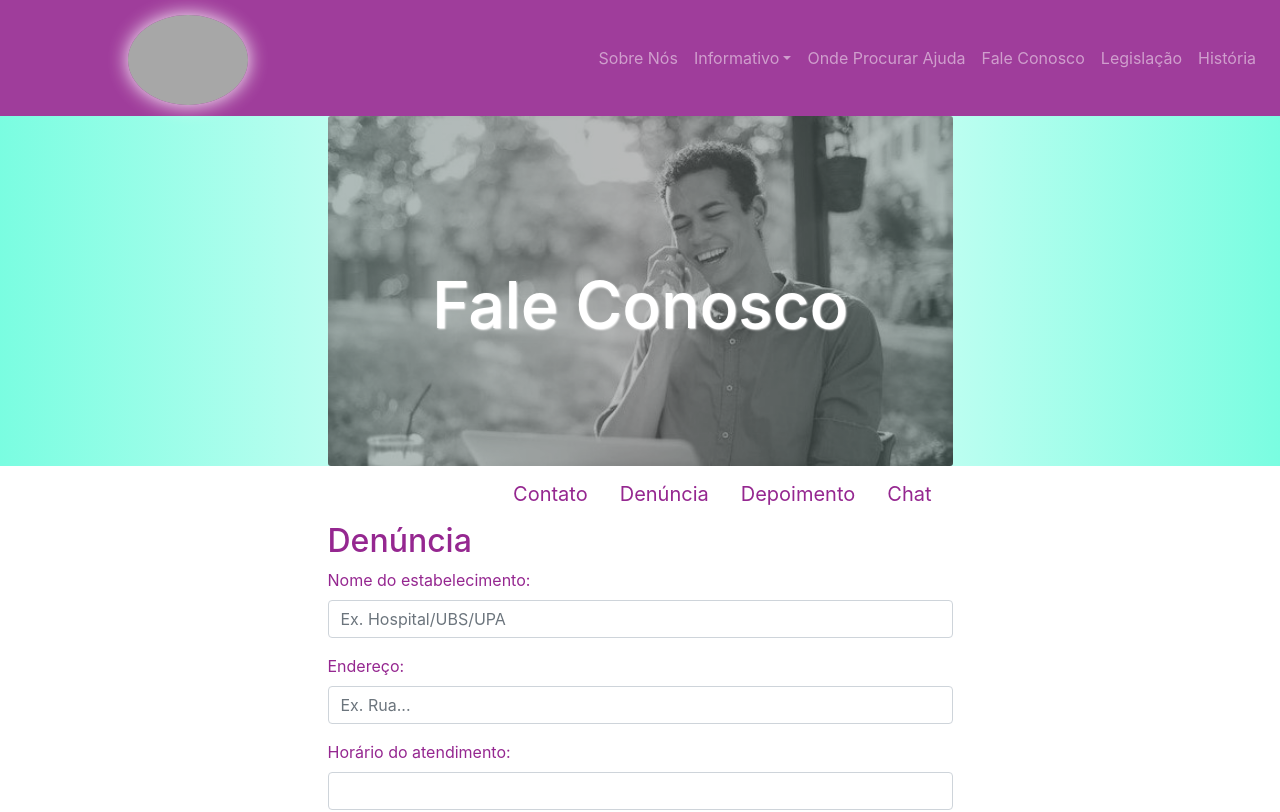
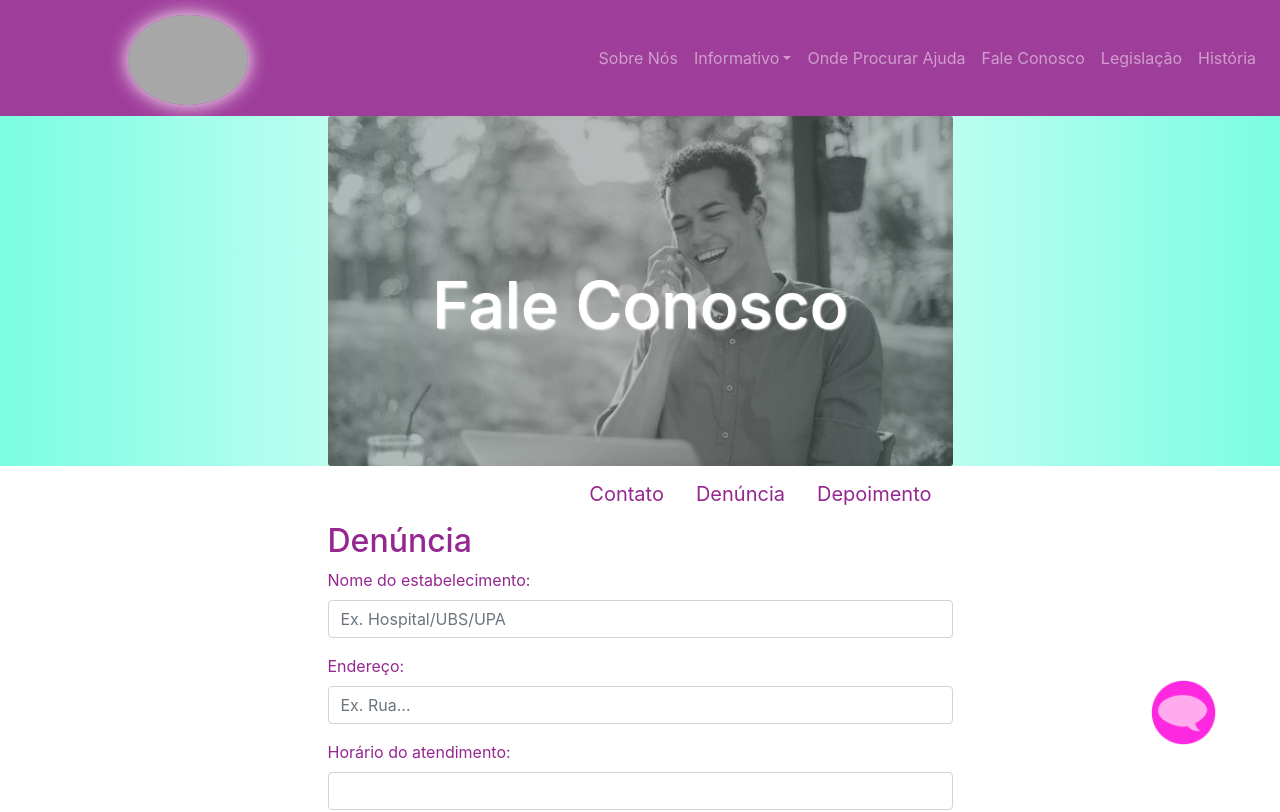
Before and after one commit to Bruno4745/ProjetoSquad05, a React (Create React App) app: page /faleConosco in a window 1280 px wide. Shown: the top 812 px of the page. Built offline with nearby package versions, Linux system fonts and the light colour scheme; no server answers; grey boxes are pictures that could not be loaded.

Commit message:
Atualizando o chat

```diff
--- a/src/App.js
+++ b/src/App.js
@@ -1,6 +1,7 @@
 import Menu from "./Components/Menu";
 import Footer from "./Components/Footer";
 import Routes from "./Routes";
+import Chat from "./Components/Chat";
 import { BrowserRouter } from "react-router-dom";
 
 import "./App.css";
@@ -11,6 +12,7 @@ function App() {
       <Menu />
       <main>
         <Routes />
+        <Chat />
       </main>
       <Footer />
     </BrowserRouter>
--- /dev/null
+++ b/src/Components/Chat/index.jsx
@@ -0,0 +1,18 @@
+import React from 'react';
+import chat from './chat-rosaTT.png';
+import "./style.css";
+
+function Chat() {
+
+  const abrir = () => {
+    window.open('https://chat-recomecar.herokuapp.com/','chat','resizable,height=460,width=570');
+  }
+
+    return (
+        <a href="#" onClick={abrir} >
+          <img className="icone-chat" src={chat} alt="Chat"/>
+        </a>
+    )
+}
+
+export default Chat
--- /dev/null
+++ b/src/Components/Chat/style.css
@@ -0,0 +1,8 @@
+.icone-chat {
+    width: 65px;
+    height: 65px;
+    z-index: 199;
+    position: fixed;
+    top: 85vh;
+    right: 5vw;
+  }
--- a/src/Components/TabBar/index.jsx
+++ b/src/Components/TabBar/index.jsx
@@ -24,9 +24,9 @@ const TabBar = () => {
             <Nav.Item>
               <Nav.Link eventKey="third" className="navlink">Depoimento</Nav.Link>
             </Nav.Item>
-            <Nav.Item>
+            {/* <Nav.Item>
               <Nav.Link eventKey="fourth" className="navlink">Chat</Nav.Link>
-            </Nav.Item>
+            </Nav.Item> */}
           </Nav>
         </Col>
 
@@ -48,13 +48,13 @@ const TabBar = () => {
               <Depoimentos />
 
             </Tab.Pane>
-            <Tab.Pane eventKey="fourth">
+            {/* <Tab.Pane eventKey="fourth">
               <a href="https://chat-recomecar.herokuapp.com/" style={{color: "white", textDecoration: "none" }} target="_blank">
                 <button className="btn-purple mt-2">
                   INICIAR CHAT
                 </button>
               </a>
-            </Tab.Pane>
+            </Tab.Pane> */}
           </Tab.Content>
         </Col>
       </Row>
```
Also changed, not shown: src/Components/Chat/chat-rosaTT.png (added), 1 other file (tests, documents, lock files or other folders).
